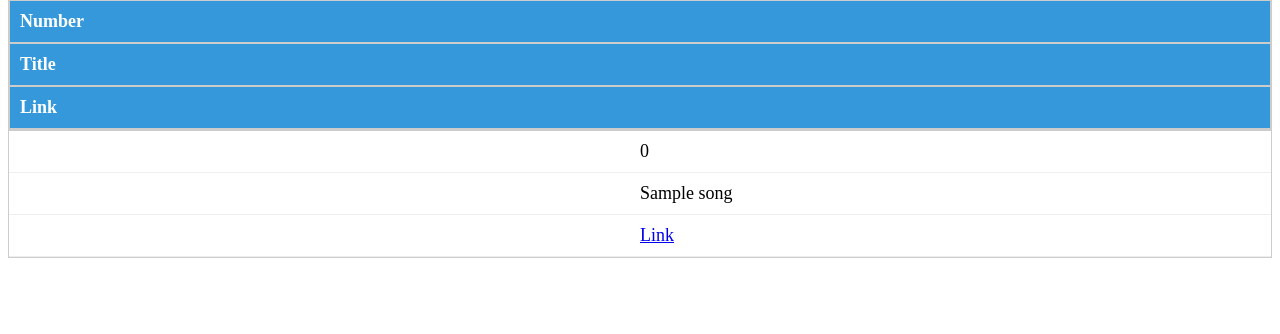
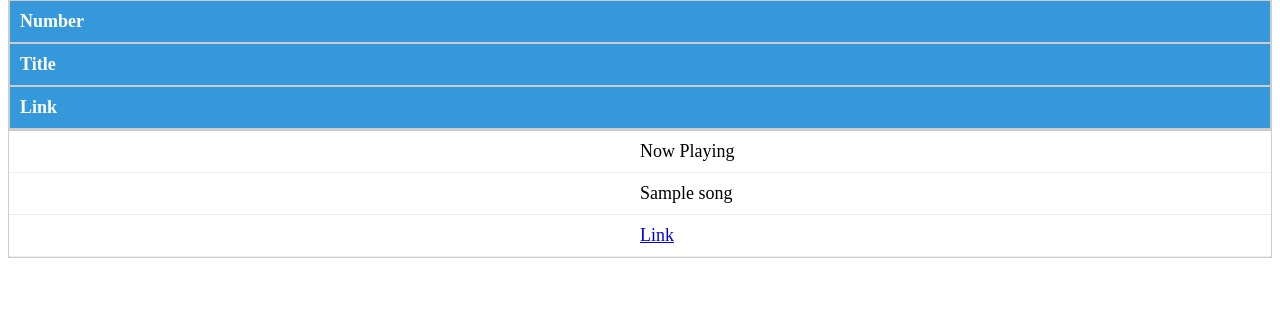
Before and after one commit to amirsahabi/djesaac, a Flask app: template app/templates/home.html in a window 1280 px wide. Shown: the part 187-521 px from the top of the page. Run offline with Flask 2, Linux system fonts and the light colour scheme; the template is opened without the code that fills it: most values are stand-ins (such as "Sample title", 1, 10 or a date in 2020).

Commit message:
fixed threading issue, also fix home page to say now playing

```diff
--- a/app/app.py
+++ b/app/app.py
@@ -87,4 +87,4 @@ if __name__ == "__main__":
     DBMonitor().start()
 
     app.debug = False
-    app.run(threaded=False, port=3000, host='0.0.0.0')
+    app.run(threaded=True, port=3000, host='0.0.0.0')
--- a/app/templates/home.html
+++ b/app/templates/home.html
@@ -19,7 +19,11 @@
         </tr>
         {% for song in songs %}
             <tr>
-                <td>{{loop.index0}}</td>
+                {% if loop.index0 == 0 %}
+                    <td>Now Playing</td>
+                {% else %}
+                    <td>{{loop.index0}}</td>
+                {% endif %}
                 <td>{{song.songTitle}}</td>
                 <td><a href="{{song.songLink}}">Link</a></td>
             </tr>
```
Also changed, not shown: app/djesaac.db, 1 other file.
